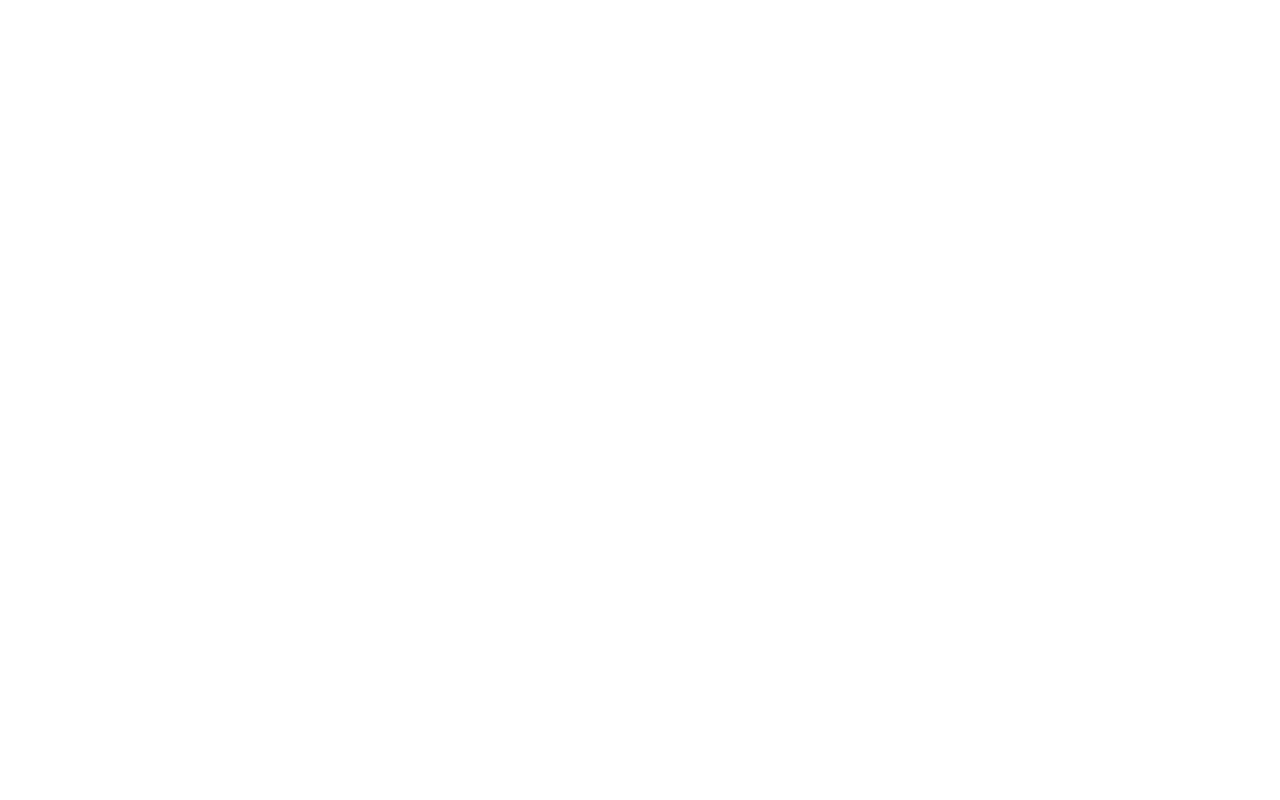
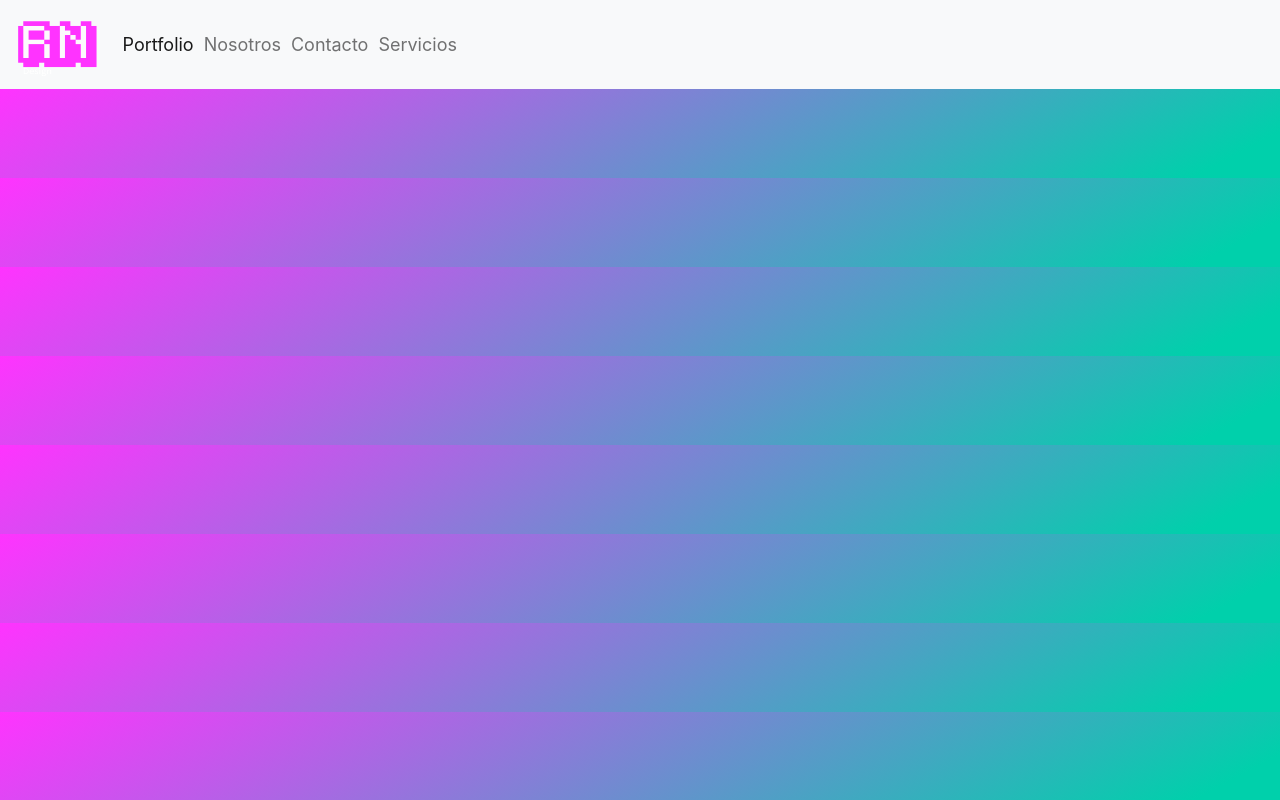
Before and after one commit to agustinaRojana/Agencia-grafica-Agustina-Nicole-Rojana-Marcello, a plain HTML site: page indexboot.html in a window 1280 px wide. Drawn offline with nearby package versions, Linux system fonts and the light colour scheme.

Commit message:
bootstrap2

```diff
--- a/indexboot.html
+++ b/indexboot.html
@@ -4,9 +4,30 @@
     <meta charset="UTF-8">
     <meta http-equiv="X-UA-Compatible" content="IE=edge">
     <meta name="viewport" content="width=device-width, initial-scale=1.0">
+    <link href="https://cdn.jsdelivr.net/npm/bootstrap@5.1.3/dist/css/bootstrap.min.css" rel="stylesheet" integrity="sha384-1BmE4kWBq78iYhFldvKuhfTAU6auU8tT94WrHftjDbrCEXSU1oBoqyl2QvZ6jIW3" crossorigin="anonymous">
+    <link rel="stylesheet" href="./assets/css/index.css">
     <title>home bootstrap</title>
 </head>
 <body>
+    <nav class="navbar navbar-expand-lg navbar-light bg-light">
+        <div class="container-fluid">
+            <picture>
+                <a class="navbar-brand" href="./indexboot.html"><img width="100" height="73" src="./assets/image/logo_mesa-de-trabajo-1.png" alt="logo"></a>
+            </picture>
+          <button class="navbar-toggler" type="button" data-bs-toggle="collapse" data-bs-target="#navbarNavAltMarkup" aria-controls="navbarNavAltMarkup" aria-expanded="false" aria-label="Toggle navigation">
+            <span class="navbar-toggler-icon"></span>
+          </button>
+          <div class="collapse navbar-collapse" id="navbarNavAltMarkup">
+            <div class="navbar-nav">
+              <a class="nav-link active" aria-current="page" href="#">Portfolio</a>
+              <a class="nav-link" href="./assets/views/about.html">Nosotros</a>
+              <a class="nav-link" href="./assets/views/contact.html">Contacto</a>
+              <a class="nav-link " href="./assets/views/service.html">Servicios</a>
+            </div>
+          </div>
+        </div>
+      </nav>
 
+    <script src="https://cdn.jsdelivr.net/npm/bootstrap@5.1.3/dist/js/bootstrap.bundle.min.js" integrity="sha384-ka7Sk0Gln4gmtz2MlQnikT1wXgYsOg+OMhuP+IlRH9sENBO0LRn5q+8nbTov4+1p" crossorigin="anonymous"></script>
 </body>
 </html>
```
Also changed, not shown: assets/views/about.html (+1 -1 lines), assets/views/contact.html (+1 -1 lines), assets/views/service.html (+1 -1 lines).
